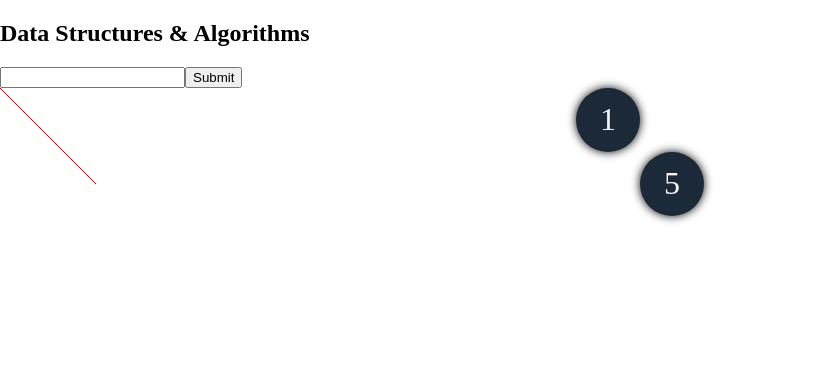
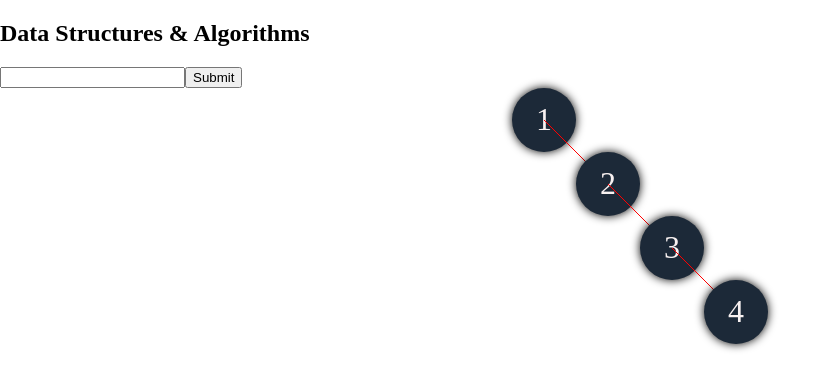
Before and after one commit to samp-reston/algo-visualiser, a React (Create React App) app: page / in a window 1280 px wide. Shown: the top 390 px of the page, without its empty margins (0-838 px from the left). Built offline with nearby package versions, Linux system fonts and the light colour scheme.

Commit message:
added lines

```diff
--- a/src/App.css
+++ b/src/App.css
@@ -33,6 +33,6 @@ body {
 
 .branch {
   position: absolute;
-  z-index: 1;
-  width: 100%
+  width: 100%;
+  height: 100%;
 }
--- a/src/App.tsx
+++ b/src/App.tsx
@@ -9,7 +9,9 @@ function App() {
 
   const bst = new BinarySearchTree()
   bst.insert(1)
-  bst.insert(5)
+  bst.insert(2)
+  bst.insert(3)
+  bst.insert(4)
 
   return (
     <>
--- a/src/components/data-structures/BinarySearchTree/NodeComponent.tsx
+++ b/src/components/data-structures/BinarySearchTree/NodeComponent.tsx
@@ -5,6 +5,7 @@ import Branch from "./Branch";
 function NodeComponent(node: Partial<Node>) {
   const [leftChildPosition, setLeftChildPostion] = useState<undefined | { x: number, y: number }>(undefined)
   const [rightChildPosition, setRightChildPostion] = useState<undefined | { x: number, y: number }>(undefined)
+  const [nodeParent, setNodeParent] = useState<null | Partial<Node>>(null)
 
   let childStyle: string = 'bst-root'
   if (node.parent?.left?.value === node.value) {
@@ -20,21 +21,28 @@ function NodeComponent(node: Partial<Node>) {
   }
 
   const ParentBranch = () => {
-    console.log(node.parent, node.value);
     if (!node.parent?.value) return <></>
-    const parentElement = document.getElementById(node.parent.value)
-    console.log(parentElement, node.value, node.parent);
+    const parentRect = document.getElementById(node.parent.value)?.getBoundingClientRect()
+    const nodeRect = document.getElementById(node.value)?.getBoundingClientRect()
+    if (!parentRect || !nodeRect) return <></>
+    const MAGICTOPDISTANCE = 87.8125
+    console.log(parentRect, nodeRect, node.value);
     return (
-      <Branch x1={0} y1={0} x2={96} y2={96} />
+      <Branch x1={nodeRect.left + (nodeRect.width / 2)} y1={nodeRect.top + (nodeRect.height / 2) - MAGICTOPDISTANCE} x2={parentRect.right - (parentRect.width / 2)} y2={parentRect.top + (parentRect.height / 2) - MAGICTOPDISTANCE} />
     )
   }
+
+  useEffect(() => {
+    if (!node.parent) return
+    setNodeParent(node.parent)
+  }, [node.parent])
 
   if (!node.value) return <></>
 
   return (
     <>
       {node.left?.value != null && <NodeComponent {...node.left} />}
-      {node.parent ? <ParentBranch /> : ''}
+      {nodeParent ? <ParentBranch /> : ''}
       <div id={node.value} className={`bst-node ${node.value && childStyle}`} data-testid={`bst-node ${node.value && childStyle}`} style={{ marginTop: `${getNodeHeight(node) * 4}rem` }}>
         <p>{node.value}</p>
       </div>
```
